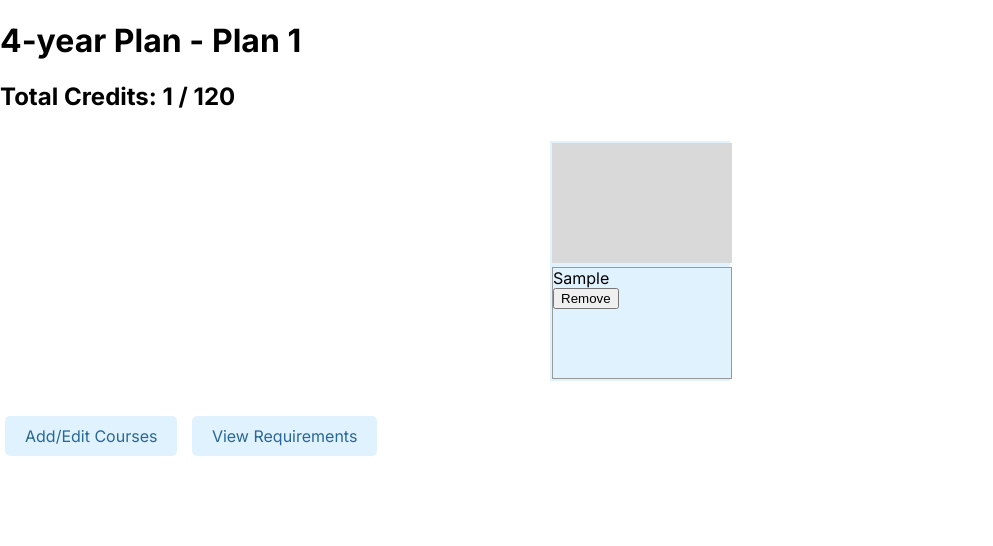
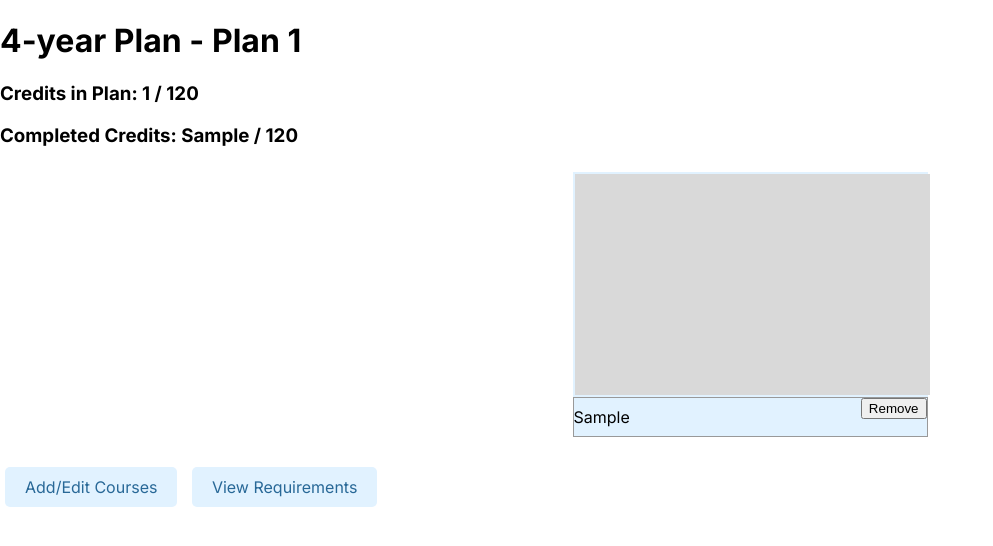
Before and after one commit to CSCI3356-Spring2024/404-Degree-Not-Found, a Django app: template templates/futureplan.html in a window 1280 px wide; the page is wider, and only the part inside the window is pictured. Shown: the part 76-622 px from the top of that part, without its empty margins (0-993 px from the left). Run offline with Django 5.2, Linux system fonts and the light colour scheme; data comes from the database, SQL or seed files in the repository; both versions use the stored data as it was after the commit; tables that the repository leaves empty hold one stand-in row (values such as "Sample post"); the template is opened without the code that fills it: values that come from a table or form of the project are taken from there, most other values are stand-ins (such as "Sample title", 1, 10 or a date in 2020); some libraries are stand-ins or nearby versions.

Commit message:
limit to 18 credits per sem and 5 courses per sem. prevent same course added to the same semester, base on completedcredits rather than creditsinplan, make courseplan larger

```diff
--- a/static/futureplan.css
+++ b/static/futureplan.css
@@ -23,7 +23,8 @@ body {
     display: flex;
     flex-wrap: wrap;
     justify-content: space-around;
-    max-width: 800px; /* Adjust as needed */
+    width: 1500px;
+    max-width: 1500px; /* Adjust as needed */
     margin: 20px auto;
 }
 
@@ -31,22 +32,33 @@ body {
     display: flex;
     flex-direction: column;
     width: calc(25% - 20px);
-    max-width: 200px;
-    height: 240px;
+    max-width: 1500px;
+    height: 265px;
     background-color: #E1F2FF;
-    margin: 10px;
+    margin: 5px;
     box-sizing: border-box;
 }
 
 .course-rectangle {
-    flex: 1;
+    display: flex;
+    align-items: center;
+    justify-content: space-between;
     width: 100%;
-    height: 30px;
+    height: 40px;
     background-color: #E1F2FF;
-    margin: 2px;
+    margin: 0px;
     box-sizing: border-box;
     border: 1px solid #999;
 }
+
+.course-rectangle .course-number {
+    flex: 1;
+}
+
+.course-rectangle form {
+    margin-left: 10px; /* Adjust margin as needed */
+}
+
 
 .course-rectangle form {
     margin-left: auto; /* Push the form to the right */
--- a/templates/Landing.html
+++ b/templates/Landing.html
@@ -35,7 +35,7 @@
                 <form method="post" id="primary-plan-form" action="{% url 'Plan:set_primary_plan' %}">
                     {% csrf_token %}
                     {% for plan in plans %}
-                    <a href="{% url 'Plan:futureplan' plan.id forloop.counter %}" class="button">
+                    <a href="{% url 'Plan:futureplan' plan.id forloop.counter%}" class="button">
                         <div class="checkbox-label">
                             <label for="plan_{{ plan.id }}">Plan {{ forloop.counter }}</label><br>
                             <input type="checkbox" id="plan_{{ plan.id }}" name="checkbox" value="{{ plan.id }}" {% if plan.is_primary %}checked{% endif %} onchange="submitForm(this)">
--- a/templates/futureplan.html
+++ b/templates/futureplan.html
@@ -11,7 +11,8 @@
 </head>
 <body>
     <h1>4-year Plan - Plan {{plan_num}} </h1>
-    <h2> Total Credits: {{total_credits}} / 120 </h2>
+    <h3> Credits in Plan: {{total_credits}} / 120 </h3>
+    <h3> Completed Credits: {{completed_credits}} / 120 </h3>
     <div class="container">
         {% for semester_num, course_list in courses_by_semester %}
                 <div class="box">
```
Also changed, not shown: Plan/forms.py (+23 -6 lines), Plan/views.py (+38 -14 lines), db.sqlite3.
